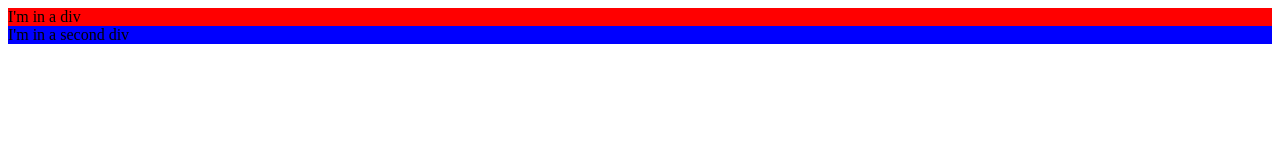
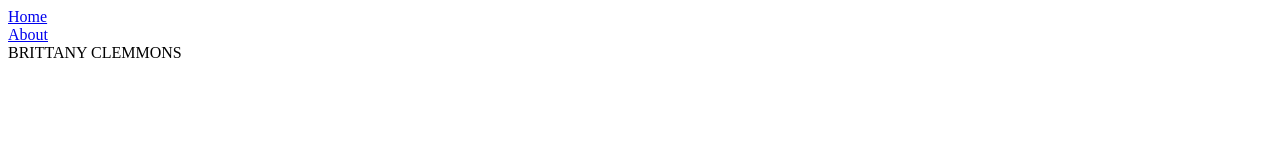
Before and after one commit to BrittanyClemmons/portfolio_udemy, a plain HTML site: page index.html in a window 1280 px wide. Drawn offline with Linux system fonts and the light colour scheme.

Commit message:
Navbar html structure created

```diff
--- a/index.html
+++ b/index.html
@@ -8,12 +8,27 @@
 </head>
 
 <body>
-    <div class="placeholder">
-        I'm in a div
-    </div>
+    <!-- Content container -->
+    <div class="container">
+        <!-- Wrapper div for navigation -->
+        <div class="nav-wrapper">
+            <div class="left-side">
+                <div class="nav-link-wrapper">
+                    <a href="index.html">Home</a>
+                </div>
 
-    <div class="anotherClass">
-        I'm in a second div
+                <div class="nav-link-wrapper">
+                    <a href="about.html">About</a>
+                </div>
+
+            </div>
+
+            <div class="right-side">
+                <div class="brand">
+                    <div>BRITTANY CLEMMONS</div>
+                </div>
+            </div>
+        </div>
     </div>
 </body>
 
```
